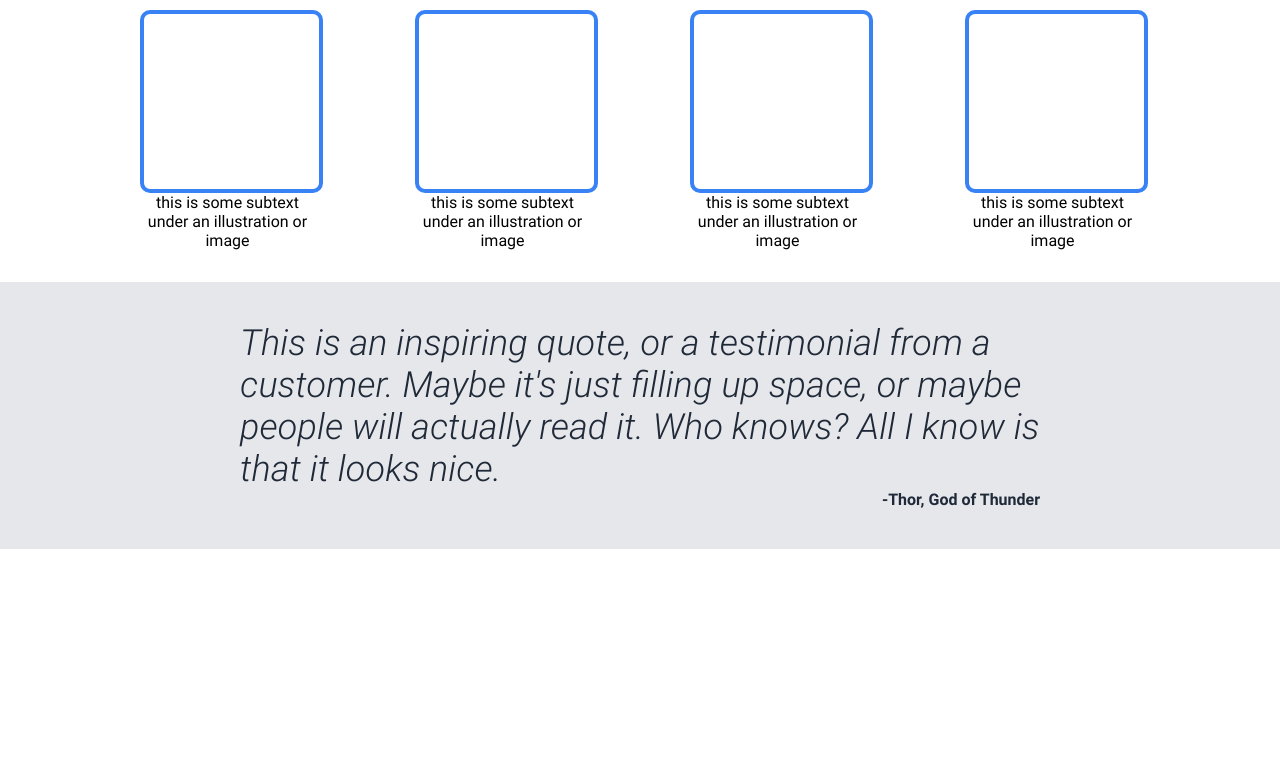
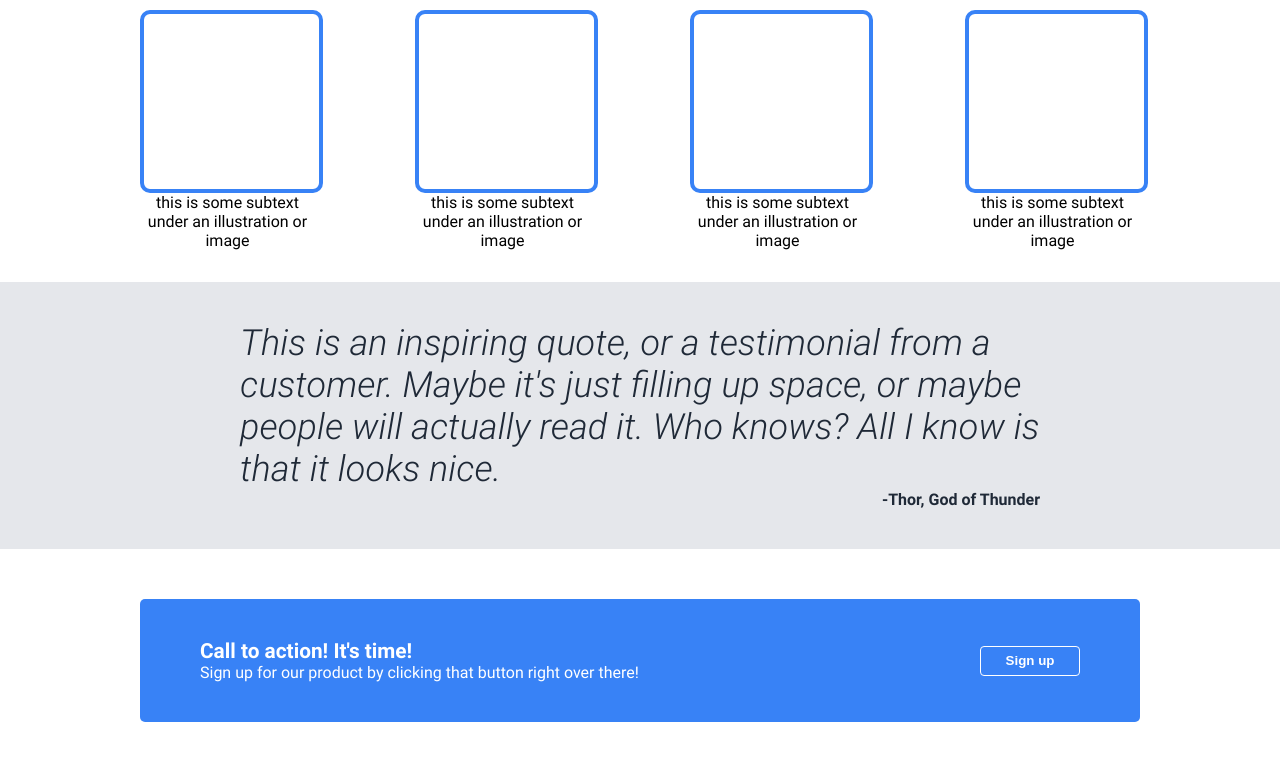
Before and after one commit to catagonus/landing-page, a plain HTML site: page index.html in a window 1280 px wide. Shown: the part 500-1260 px from the top of the page. Before the commit the page ends 1049 px from the top, so only its background shows below. Drawn offline with Linux system fonts and the light colour scheme.

Commit message:
add section 4 (call to action)

```diff
--- a/index.html
+++ b/index.html
@@ -60,5 +60,15 @@
         </div>
     </div>
 
+    <div class="section4">
+        <div class="cta">
+            <div class="cta-words">
+                <div class="cta-heading">Call to action! It's time!</div>
+                <div class="cta-text">Sign up for our product by clicking that button right over there!</div>
+            </div>
+            <button>Sign up</button>
+        </div>
+    </div>
+
 </body>
 </html>
--- a/style.css
+++ b/style.css
@@ -182,3 +182,35 @@ a {
     font-weight: bold;
     align-self: flex-end;
 }
+
+.section4 {
+    display: flex;
+    justify-content: center;
+    align-items: center;
+}
+
+.cta {
+    background-color: #3882f6;
+    color: white;
+    width: 1000px;
+    box-sizing: border-box;
+    display: flex;
+    justify-content: space-between;
+    align-items: center;
+    padding: 40px 60px;
+    border-radius: 5px;
+    margin: 50px 0;
+}
+
+.cta-words {}
+
+.cta-heading {
+    font-weight: bolder;
+    font-size: 1.3em;
+}
+
+.cta-text {}
+
+.cta button {
+    border: 1px solid white;
+}
```
